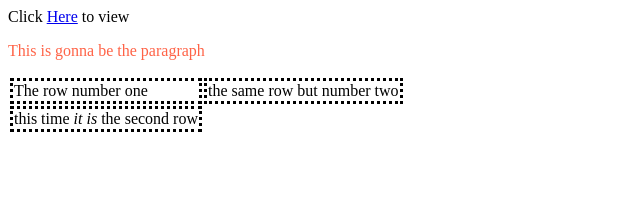
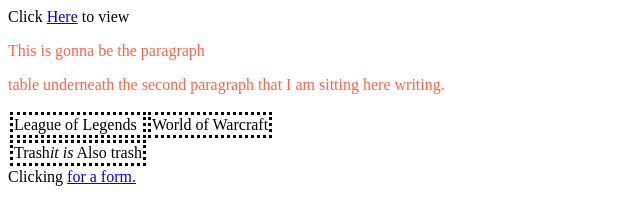
Before and after one commit to BrentC0328/projecto, a plain HTML site: page index.html in a window 1280 px wide. Shown: the whole page, without its empty margins (0-640 px from the left). Drawn offline with Linux system fonts and the light colour scheme.

Commit message:
form practice

```diff
--- a/index.html
+++ b/index.html
@@ -13,18 +13,25 @@
     <p> This is gonna be the paragraph
     </p>
 
+
+    <p> table underneath the second paragraph that I am sitting here writing.
+    </p>
     <table>
 
         <tr>
-            <td> The row number one</td>
-            <td>the same row but number two</td>
+            <td> League of Legends
+            <picture></picture>
+            </td>
+            <td>World of Warcraft</td>
         </tr>
 
         <tr>
-            <td>this time <i>it is</i> the second row</td>
+            <td>Trash<i>it is</i> Also trash</td>
         </tr>
 
     </table>
+
+Clicking <a href="./form.html"Here</a> for a form.
 </body>
 
 </html>
```
Also changed, not shown: form.html (added, +22 -0 lines).
